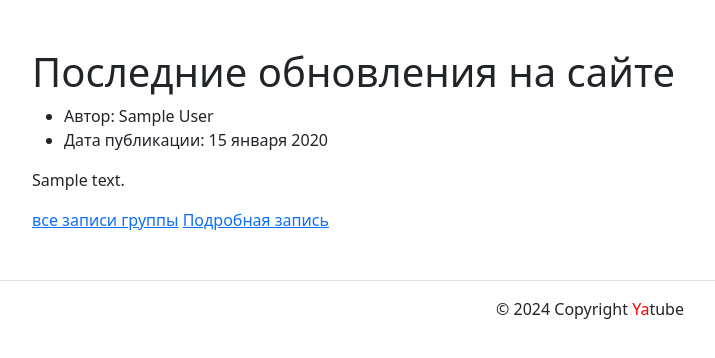
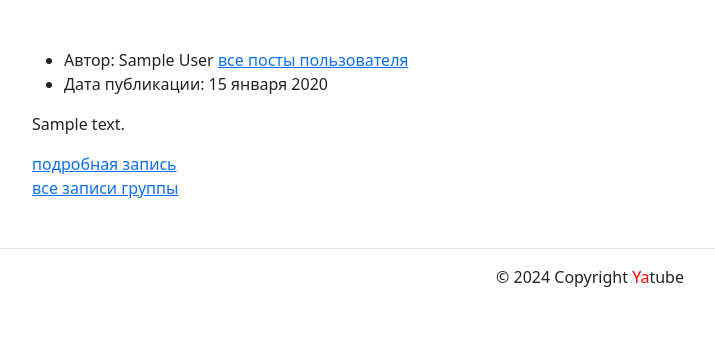
Before and after one commit to JOKERYGA/yatube_project, a Django app: page / in a window 1280 px wide. Shown: the part 56-414 px from the top of the page, without its empty margins (50-765 px from the left). Run offline with Django 4.2, Linux system fonts and the light colour scheme; tables that the repository leaves empty hold one stand-in row (values such as "Sample post"); some libraries are stand-ins or nearby versions.

Commit message:
settings templates

```diff
--- a/yatube/posts/views.py
+++ b/yatube/posts/views.py
@@ -62,15 +62,17 @@ def post_detail(request, post_id):
 
 @login_required
 def post_create(request):
-    if request.method == "POST":
-        form = PostCreateForm(request.POST)
-        if form.is_valid():
-            post = form.save(commit=False)
-            post.author = request.user
-            post.save()
-            return redirect("posts:profile", username=request.user.username)
+    form = PostCreateForm(
+        request.POST or None,
+        files=request.FILES or None,
+        instance=post
+    )
+    if form.is_valid():
+        post = form.save(commit=False)
+        post.author = request.user
+        post.save()
+        return redirect("posts:profile", username=request.user.username)
 
-        return render(request, "posts/create_post.html", {"form": form})
     else:
         form = PostCreateForm()
     return render(request, "posts/create_post.html", {"form": form})
--- a/yatube/templates/base.html
+++ b/yatube/templates/base.html
@@ -1,5 +1,6 @@
 <!DOCTYPE html> <!-- Используется html 5 версии -->
 {% load static %}
+{% load thumbnail %}
 
 <html lang="ru"> <!-- Язык сайта - русский -->
   <head>
@@ -15,6 +16,7 @@
     <meta name="theme-color" content="#ffffff">
     <!-- Подключен файл со стандартными стилями бустрап -->
     <link rel="stylesheet" type="text/css" href="{% static 'css/bootstrap.min.css' %}" >
+    <link rel="stylesheet" type="text/css" href="{% static 'css/my.css' %}" >
     <script src="{% static 'js/bootstrap.bundle.min.js' %}"></script>
     <title>{% block title %}Yatube{% endblock %}</title>
 </head>
@@ -23,6 +25,7 @@
 
     <main>
       <div class="container py-5">
+
         {% block content %}
             Информация на главной странице будет тут.
         {% endblock %}
--- a/yatube/templates/includes/header.html
+++ b/yatube/templates/includes/header.html
@@ -3,7 +3,7 @@
 <header>
   <nav class="navbar navbar-expand-lg navbar-light justify-content-between" style="background-color: lightskyblue">
     <div class="container">
-      <a class="navbar-brand d-flex align-items-center nav-pills" href="{% url 'posts:index' %}">
+      <a class="navbar-brand d-flex align-items-center nav-pills" href="{% url 'posts:index' %}" style="text-decoration: none;">
         <img src="{% static 'img/logo.png' %}" width="30" height="30" class="d-inline-block align-top" alt="">
         <span class="ms-2" style="color:red">Ya</span>tube
       </a>
@@ -15,8 +15,8 @@
           <ul class="navbar-nav mb-2 mb-lg-0 nav nav-pills">
             {% if user.is_authenticated %}
               <!-- Пункты меню для авторизованного пользователя -->
-              <li class="nav-item">
-                <a class="nav-link {% if view_name == 'about:author' %}active text-white {% endif %}"
+              <li class="nav-item ">
+                <a class="nav-link text-primary{% if view_name == 'about:author' %}active text-white{% endif %}"
                   href="{% url 'about:author' %}">Об авторе</a>
               </li>
               <li class="nav-item">
--- a/yatube/templates/posts/create_post.html
+++ b/yatube/templates/posts/create_post.html
@@ -18,7 +18,7 @@
         {% endif %}
       </div>
       <div class="card-body">
-        <form method="post" action="{% if is_edit %}{% url 'posts:post_edit' post.id %}{% else %}{% url 'posts:post_create' %}{% endif %}" enctype="multipart/form-data">
+        <form method="post" enctype="multipart/form-data" action="{% if is_edit %}{% url 'posts:post_edit' post.id %}{% else %}{% url 'posts:post_create' %}{% endif %}">
 
           {% csrf_token %}
 
--- a/yatube/templates/posts/index.html
+++ b/yatube/templates/posts/index.html
@@ -6,17 +6,20 @@
 {% endblock %}
 
 {% block content %}
-  <h1>Последние обновления на сайте</h1>
   {% for post in page_obj %}
     <article>
       <ul>
-        <li>Автор: {{ post.author.get_full_name }}</li>
+        <li>Автор: {{ post.author.get_full_name }}
+          <a href="{% url 'posts:profile' username=post.author.username %}">
+            все посты пользователя
+          </a>
+        </li>
         <li>Дата публикации: {{ post.pub_date|date:"d E Y"}}</li>
       </ul>
       <p>{{ post.text }}</p>
       {% if post.group %}
+        <a href="{% url 'posts:post_detail' post_id=post.id %}">подробная запись</a><br>
         <a href="{% url 'posts:group_posts' slug=post.group.slug %}">все записи группы</a>
-        <a href="{% url 'posts:post_detail' post_id=post.id %}">Подробная запись</a>
       {% else %}
         <a href="{% url 'posts:group_posts' slug='non-existent-slug' %}">все записи группы</a>
       {% endif %}
--- a/yatube/templates/posts/post_detail.html
+++ b/yatube/templates/posts/post_detail.html
@@ -39,7 +39,7 @@
         <article class="col-12 col-md-9">
             {% if post.image %}
                 {% thumbnail post.image "960x339" crop="center" upscale=True as im %}
-                    <img class="card-img my-2" src="{{ im.url }}">
+                    <img class="card-img my-2" src="{{ im.url }}" style="width: 100%; height: auto;">
                 {% endthumbnail %}
             {% endif %}
             <p>
```
Also changed, not shown: yatube/templates/users/login.html (+7 -6 lines), yatube/templates/users/password_change_form.html (indentation only).
